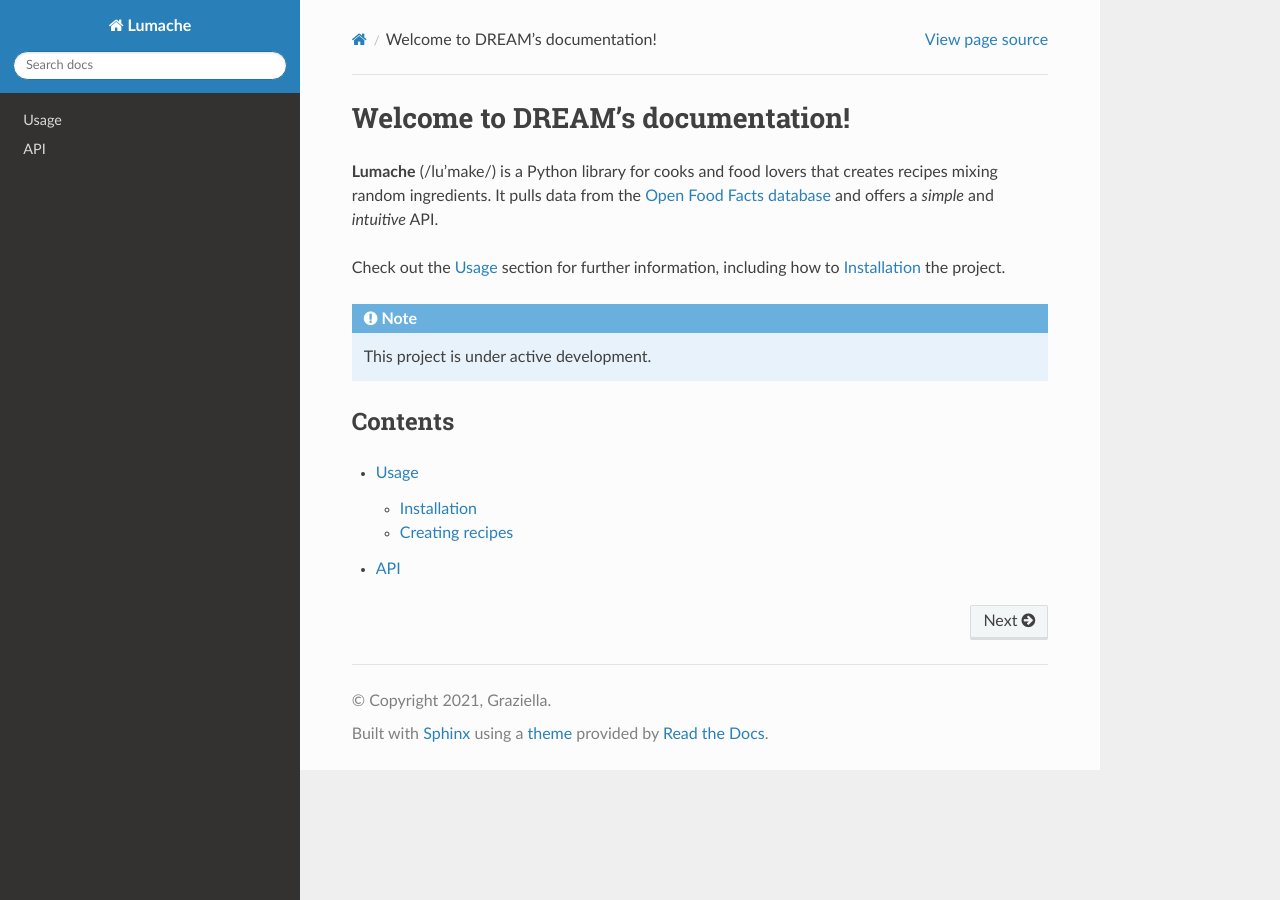
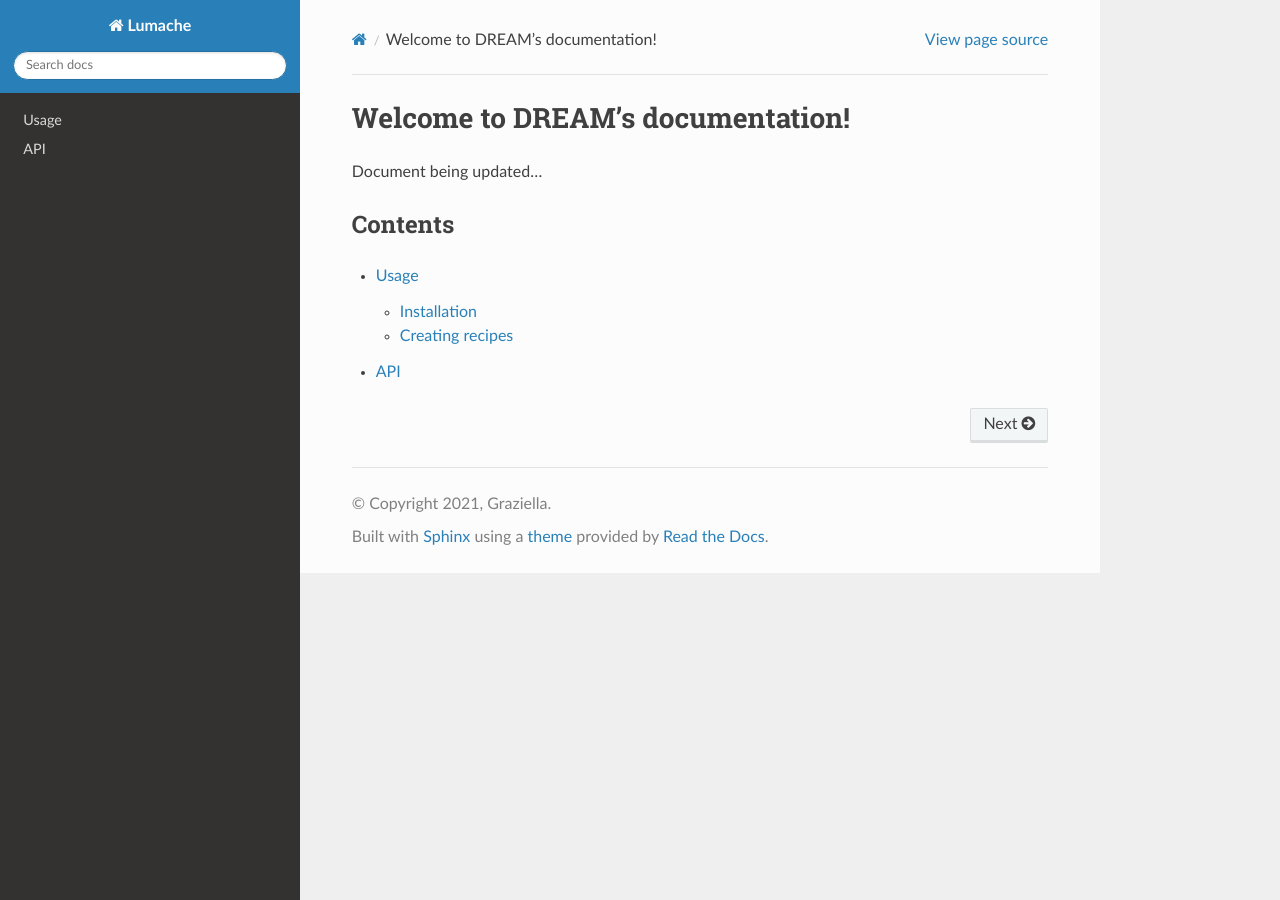
Before and after one commit to DJZhang996/DREAM-tutorial, a Sphinx documentation site: the page built from docs/source/index.rst, in a window 1280 px wide. Built offline with Sphinx 7.4.7 and the Read the Docs theme 3.1.0, drawn with Linux system fonts in a browser that asks for light colours.

Commit message:
Update index.rst

```diff
--- a/docs/source/index.rst
+++ b/docs/source/index.rst
@@ -1,17 +1,7 @@
 Welcome to DREAM’s documentation!
 ===================================
 
-**Lumache** (/lu'make/) is a Python library for cooks and food lovers
-that creates recipes mixing random ingredients.
-It pulls data from the `Open Food Facts database <https://world.openfoodfacts.org/>`_
-and offers a *simple* and *intuitive* API.
-
-Check out the :doc:`usage` section for further information, including
-how to :ref:`installation` the project.
-
-.. note::
-
-   This project is under active development.
+Document being updated...
 
 Contents
 --------
```
